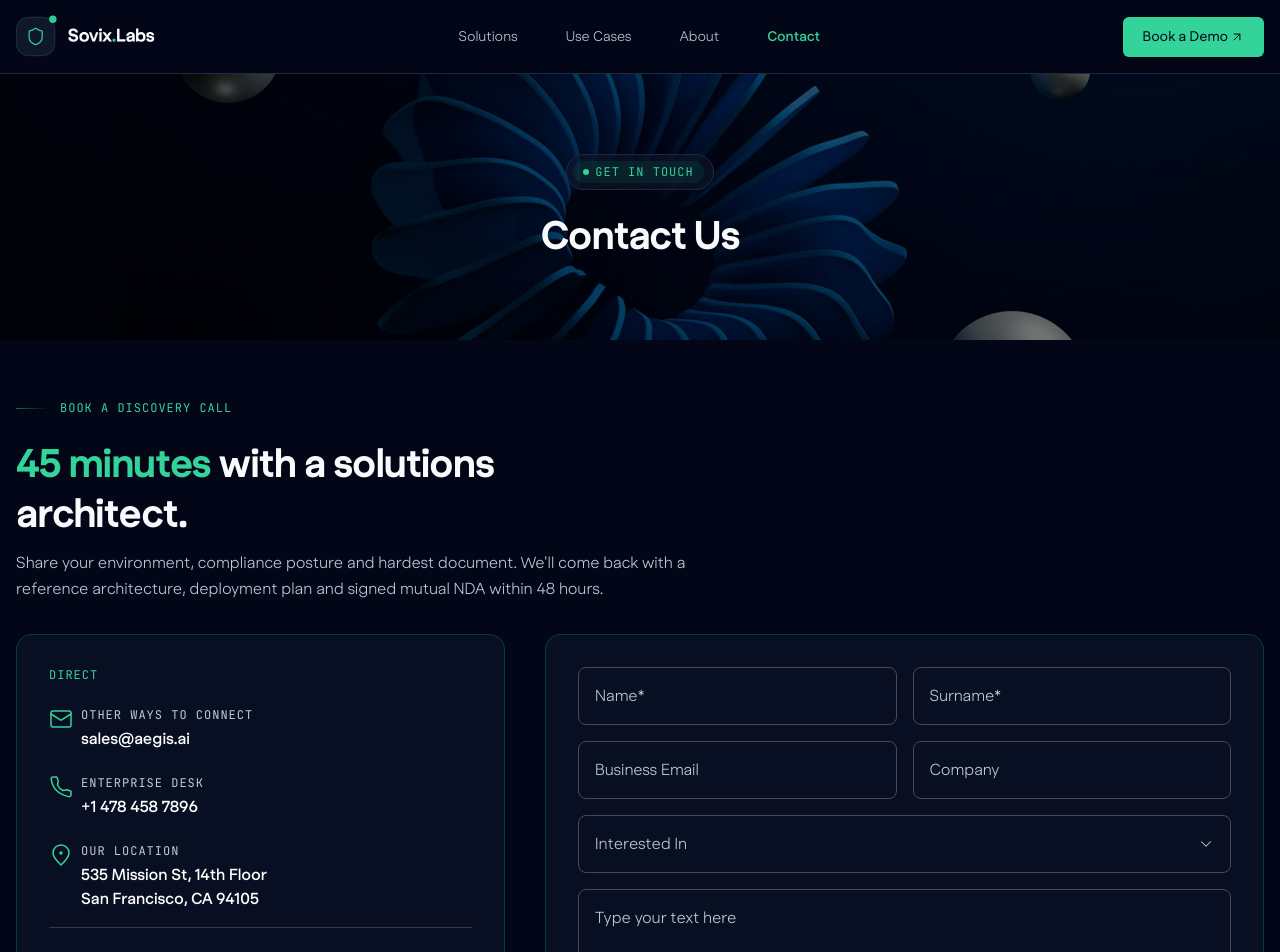
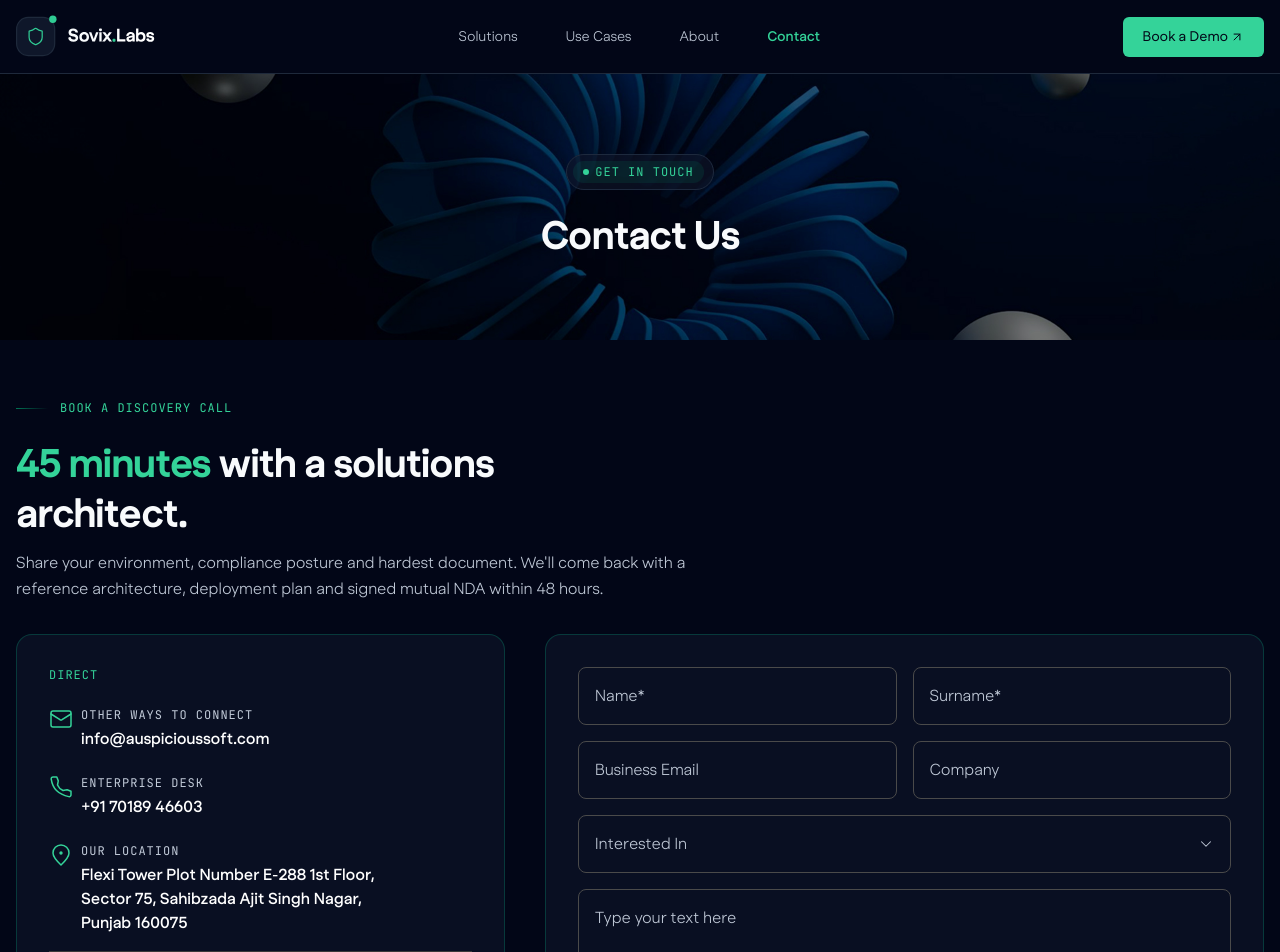
Before and after one commit to auspicious-soft/sovix-lab, a Next.js app: page /contact in a window 1280 px wide. Shown: the top 952 px of the page. Built offline with nearby package versions, Linux system fonts and the light colour scheme.

Commit message:
contact info

```diff
--- a/src/app/contact/page.tsx
+++ b/src/app/contact/page.tsx
@@ -74,9 +74,9 @@ const Page = () => {
                     </div>
                     <a
                       className="text-[#FFFFFF] text-sm md:text-base font-semibold"
-                      href="mailto:sales@aegis.ai"
+                      href="mailto:info@auspicioussoft.com"
                     >
-                      sales@aegis.ai
+                      info@auspicioussoft.com
                     </a>
                   </div>
                 </div>
@@ -87,10 +87,10 @@ const Page = () => {
                       ENTERPRISE DESK
                     </div>
                     <a
-                      href="tel:+14784587896"
+                      href="tel:+91 70189 46603 "
                       className="text-[#FFFFFF] text-sm md:text-base font-semibold"
                     >
-                      +1 478 458 7896
+                      +91 70189 46603
                     </a>
                   </div>
                 </div>
@@ -100,9 +100,8 @@ const Page = () => {
                     <div className="text-[#C1CAD8] text-xs font-normal font-jetbrainsmono uppercase tracking-[1px]">
                       Our Location
                     </div>
-                    <p className="text-[#FFFFFF] text-sm md:text-base font-semibold max-w-[200px] w-full">
-                      535 Mission St, 14th Floor
-                      <br /> San Francisco, CA 94105
+                    <p className="text-[#FFFFFF] text-sm md:text-base font-semibold max-w-[310px] w-full">
+                     Flexi Tower Plot Number E-288 1st Floor, Sector 75, Sahibzada Ajit Singh Nagar, Punjab 160075
                     </p>
                   </div>
                 </div>
@@ -111,7 +110,7 @@ const Page = () => {
                 <div className="flex flex-col gap-1">
                   <a
                     className="text-[#C1CAD8] text-sm md:text-base font-semibold flex gap-1 items-center"
-                    href="https://www.linkedin.com/"
+                    href="https://in.linkedin.com/company/auspicioussoft"
                     target="_blank"
                   >
                     LINKEDIN <SocialIcon />
@@ -120,7 +119,7 @@ const Page = () => {
                 <div className="flex flex-col gap-1">
                   <a
                     className="text-[#C1CAD8] text-sm md:text-base font-semibold flex  gap-1 items-center"
-                    href="https://www.instagram.com/"
+                    href="https://www.instagram.com/auspicious.team/"
                     target="_blank"
                   >
                     INSTAGRAM <SocialIcon />
--- a/src/components/layout/Footer.tsx
+++ b/src/components/layout/Footer.tsx
@@ -10,7 +10,7 @@ const Footer = () => {
     <footer className="w-full border-t border-[#0F172A] bg-[#000000] ">
       <div className="max-w-326.5 mx-auto px-4 flex items-center justify-between w-full flex-col">
         {/* Top Section */}
-        <div className="grid grid-cols-1 md:grid-cols-[2.4fr_1fr_1fr_1fr] gap-8 lg:gap-16 py-[60px]" >
+        <div className="grid grid-cols-1 md:grid-cols-[2.4fr_1fr_1fr_1fr] gap-8 lg:gap-16 py-[60px]">
           {/* Left Section */}
           <div className="space-y-4">
             <div className="flex items-center gap-2">
@@ -43,7 +43,9 @@ const Footer = () => {
 
           {/* Product */}
           <div className="space-y-2 md:space-y-5">
-            <h4 className="text-[#64748B] text-xs font-semibold uppercase leading-4 tracking-[1.3px]">Product</h4>
+            <h4 className="text-[#64748B] text-xs font-semibold uppercase leading-4 tracking-[1.3px]">
+              Product
+            </h4>
             <ul className="space-y-2 md:space-y-5 [&_a]:text-[#C1CAD8] [&_a]:text-sm lg:[&_a]:text-sm md:text-base">
               <li>
                 <Link href="/solutions">Solutions</Link>
@@ -59,7 +61,9 @@ const Footer = () => {
 
           {/* Company */}
           <div className="space-y-3 md:space-y-5">
-             <h4 className="text-[#64748B] text-xs font-semibold uppercase leading-4 tracking-[1.3px]">Company</h4>
+            <h4 className="text-[#64748B] text-xs font-semibold uppercase leading-4 tracking-[1.3px]">
+              Company
+            </h4>
             <ul className="space-y-2 md:space-y-5 [&_a]:text-[#C1CAD8] [&_a]:text-sm lg:[&_a]:text-sm md:text-base">
               <li>
                 <Link href="/contact">Contact</Link>
@@ -75,17 +79,33 @@ const Footer = () => {
 
           {/* Contact */}
           <div className="space-y-5">
-            <h4 className="text-[#64748B] text-xs font-semibold uppercase leading-4 tracking-[1.3px]">More Information</h4>
+            <h4 className="text-[#64748B] text-xs font-semibold uppercase leading-4 tracking-[1.3px]">
+              More Information
+            </h4>
             <div className="space-y-3 md:space-y-5 [&_a]:text-[#C1CAD8] [&_a]:text-sm lg:[&_a]:text-sm md:text-base">
-              <p className="flex items-center gap-2"> <CallIcon /> +1 458 745 9658</p>
-              <p className="flex items-center gap-2"> <Emailcon /> hello@sovixlabs.com</p>
+              <a
+                href="tel:+91 70189 46603 "
+                className="flex items-center gap-2"
+              >
+                <CallIcon />
+                +91 70189 46603
+              </a>
+              <a
+                href="mailto:info@auspicioussoft.com"
+                className="flex items-center gap-2"
+              >
+                <Emailcon />
+                info@auspicioussoft.com
+              </a>
             </div>
           </div>
         </div>
 
         {/* Bottom Section */}
         <div className="border-t border-[#0F172A] flex flex-col md:flex-row justify-between items-center gap-4 py-5 w-full">
-          <p className="text-[#64748B] text-xs font-normal font-jetbrainsmono uppercase tracking-[1px]">© 2026 Sovix Labs • All rights reserved.</p>
+          <p className="text-[#64748B] text-xs font-normal font-jetbrainsmono uppercase tracking-[1px]">
+            © 2026 Sovix Labs • All rights reserved.
+          </p>
 
           <div className="flex gap-6 lg:gap-12 [&_a]:text-[#C1CAD8] [&_a]:text-sm lg:[&_a]:text-sm md:text-base">
             <Link href="#">Privacy Policy</Link>
```
